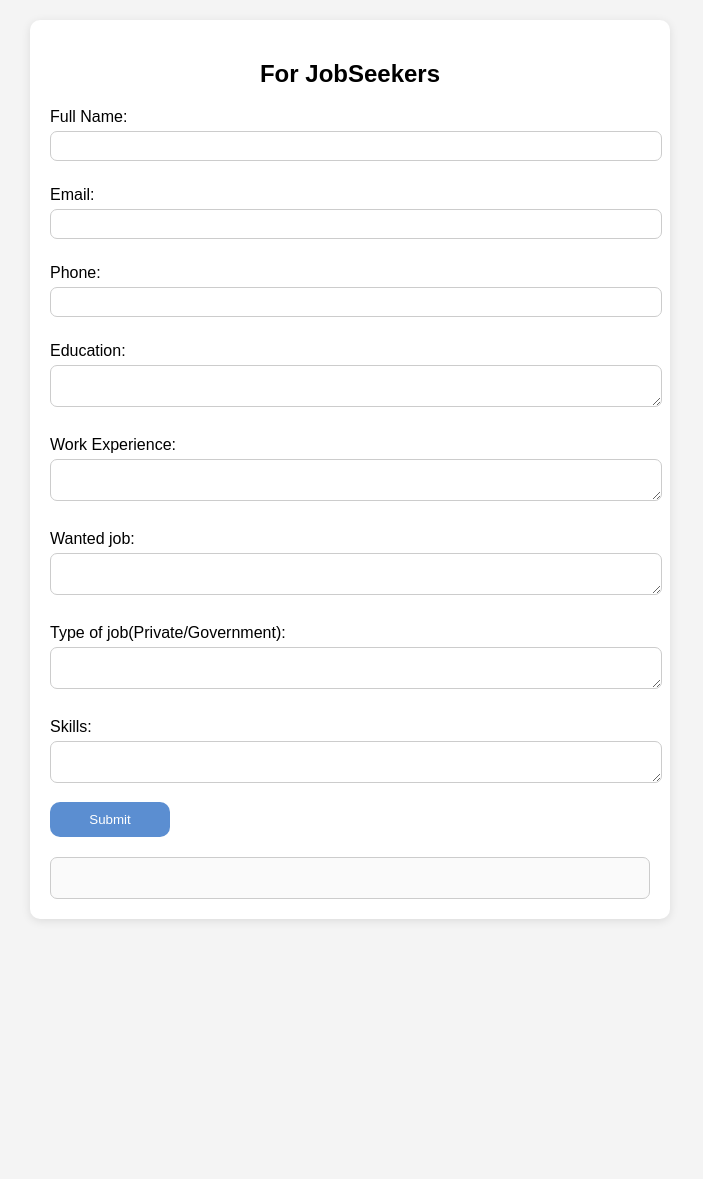
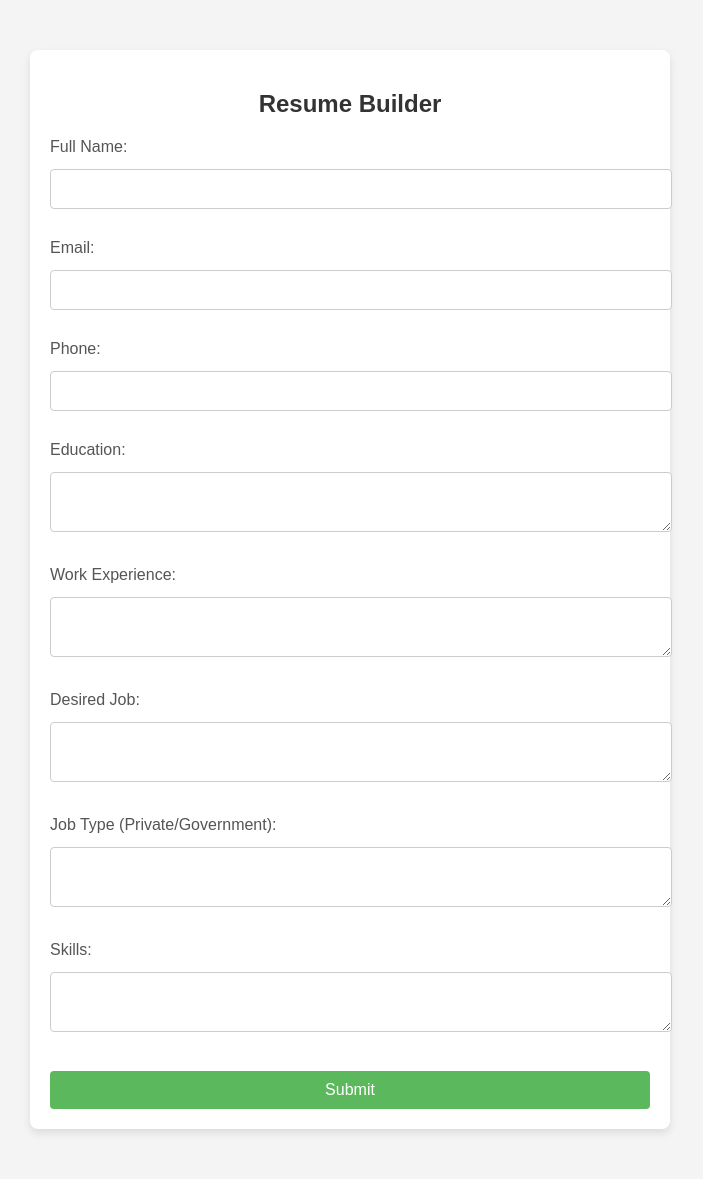
Before and after one commit to Laxshali/CareerHunt, a PHP site: page /Jobseeker.html in a window 1280 px wide. Shown: the whole page, without its empty margins (290-993 px from the left). Before the commit the page ends 921 px from the top, so only its background shows below. Run offline with PHP 8.4, Linux system fonts and the light colour scheme.

Commit message:
some changes are done

```diff
--- a/Jobseeker.html
+++ b/Jobseeker.html
@@ -3,13 +3,74 @@
 <head>
     <meta charset="UTF-8">
     <meta name="viewport" content="width=device-width, initial-scale=1.0">
-    <title>User Input Resume</title>
+    <title>Interactive Resume Builder</title>
     <link rel="stylesheet" href="css/styleresume.css">
+    <style>
+        body {
+            font-family: Arial, sans-serif;
+            margin: 0;
+            padding: 0;
+            background-color: #f4f4f4;
+        }
+
+        .container {
+            max-width: 600px;
+            margin: 50px auto;
+            background: #fff;
+            padding: 20px;
+            box-shadow: 0 4px 8px rgba(0, 0, 0, 0.1);
+            border-radius: 8px;
+        }
+
+        h1 {
+            text-align: center;
+            color: #333;
+        }
+
+        label {
+            display: block;
+            margin-top: 15px;
+            color: #555;
+        }
+
+        input, textarea, button {
+            width: 100%;
+            padding: 10px;
+            margin-top: 8px;
+            border: 1px solid #ccc;
+            border-radius: 4px;
+            font-size: 16px;
+        }
+
+        button {
+            background-color: #5cb85c;
+            color: white;
+            border: none;
+            cursor: pointer;
+            margin-top: 20px;
+        }
+
+        button:hover {
+            background-color: #4cae4c;
+        }
+
+        .resume-output {
+            margin-top: 30px;
+            padding: 20px;
+            background-color: #eef;
+            border-radius: 8px;
+        }
+
+        .resume-output h2 {
+            text-align: center;
+            color: #333;
+        }
+    </style>
 </head>
-<body >
+<body>
     <section>
         <div class="container">
-        <h1>For JobSeekers</h1>
+            <h1>Resume Builder</h1>
             <form id="resume-form">
                 <label for="fullname">Full Name:</label>
                 <input type="text" id="fullname" required>
@@ -26,10 +87,10 @@
                 <label for="experience">Work Experience:</label>
                 <textarea id="experience" required></textarea>
 
-            <label for="job">Wanted job:</label>
+                <label for="job">Desired Job:</label>
                 <textarea id="job" required></textarea>
 
-            <label for="typeofjob">Type of job(Private/Government):</label>
+                <label for="typeofjob">Job Type (Private/Government):</label>
                 <textarea id="typeofjob" required></textarea>
 
                 <label for="skills">Skills:</label>
@@ -37,10 +98,39 @@
 
                 <button type="submit">Submit</button>
             </form>
-        <div id="resume-output" class="resume-output"></div>
+
+            <div id="resume-output" class="resume-output" style="display:none;">
+                <h2>Your Resume</h2>
+                <p><strong>Full Name:</strong> <span id="output-fullname"></span></p>
+                <p><strong>Email:</strong> <span id="output-email"></span></p>
+                <p><strong>Phone:</strong> <span id="output-phone"></span></p>
+                <p><strong>Education:</strong> <span id="output-education"></span></p>
+                <p><strong>Work Experience:</strong> <span id="output-experience"></span></p>
+                <p><strong>Desired Job:</strong> <span id="output-job"></span></p>
+                <p><strong>Job Type:</strong> <span id="output-typeofjob"></span></p>
+                <p><strong>Skills:</strong> <span id="output-skills"></span></p>
             </div>
+        </div>
+    </section>
 
-    <script src="script.js"></script>
-    </section>
+    <script>
+        const form = document.getElementById('resume-form');
+        const resumeOutput = document.getElementById('resume-output');
+
+        form.addEventListener('submit', function(event) {
+            event.preventDefault(); // Prevent form from refreshing the page
+
+            document.getElementById('output-fullname').innerText = document.getElementById('fullname').value;
+            document.getElementById('output-email').innerText = document.getElementById('email').value;
+            document.getElementById('output-phone').innerText = document.getElementById('phone').value;
+            document.getElementById('output-education').innerText = document.getElementById('education').value;
+            document.getElementById('output-experience').innerText = document.getElementById('experience').value;
+            document.getElementById('output-job').innerText = document.getElementById('job').value;
+            document.getElementById('output-typeofjob').innerText = document.getElementById('typeofjob').value;
+            document.getElementById('output-skills').innerText = document.getElementById('skills').value;
+
+            resumeOutput.style.display = 'block'; // Show the resume output
+        });
+    </script>
 </body>
 </html>
--- a/css/styleresume.css
+++ b/css/styleresume.css
@@ -57,6 +57,6 @@ button:hover {
 }
 section{
 
-    background-size: 500px;
+    background-size: cover;
     background-blend-mode: darken;
 }
```
Also changed, not shown: images/lap2.jpg (deleted). Lines whose indentation alone changed are shown as unchanged.
